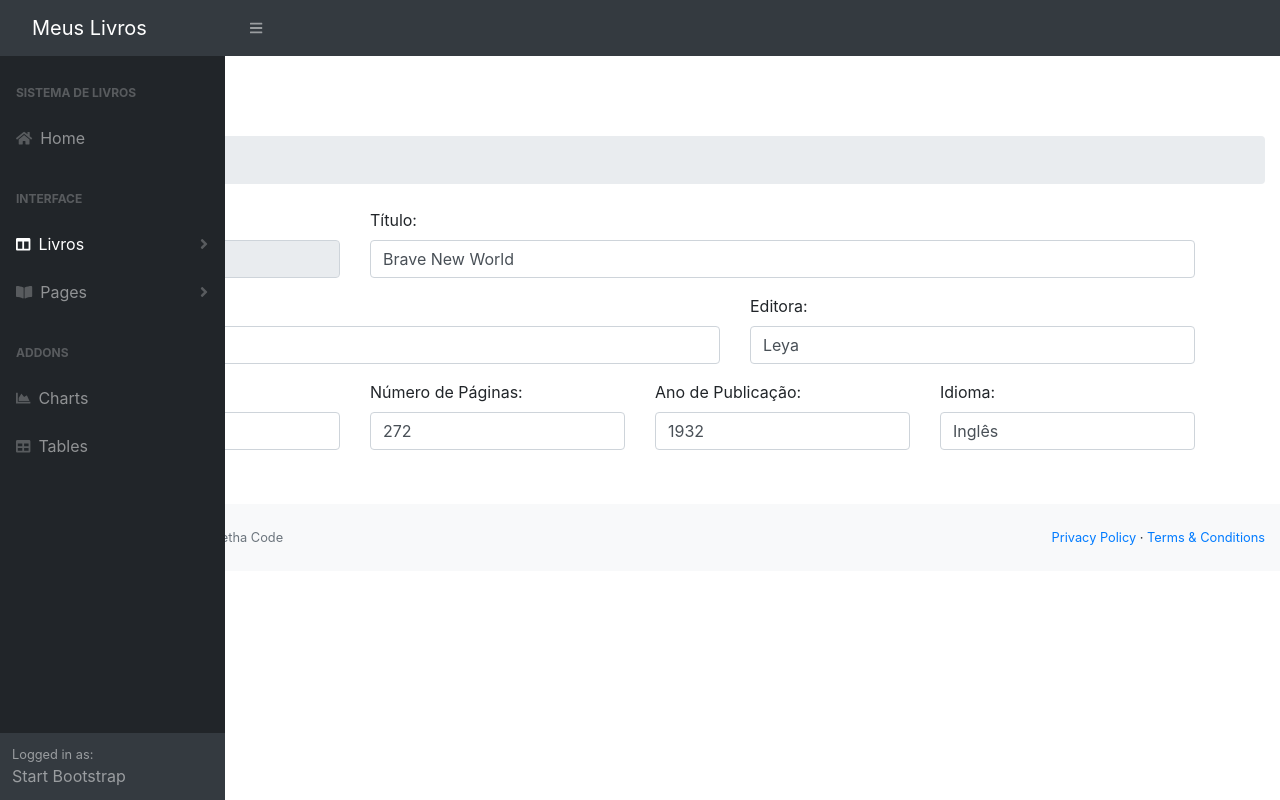
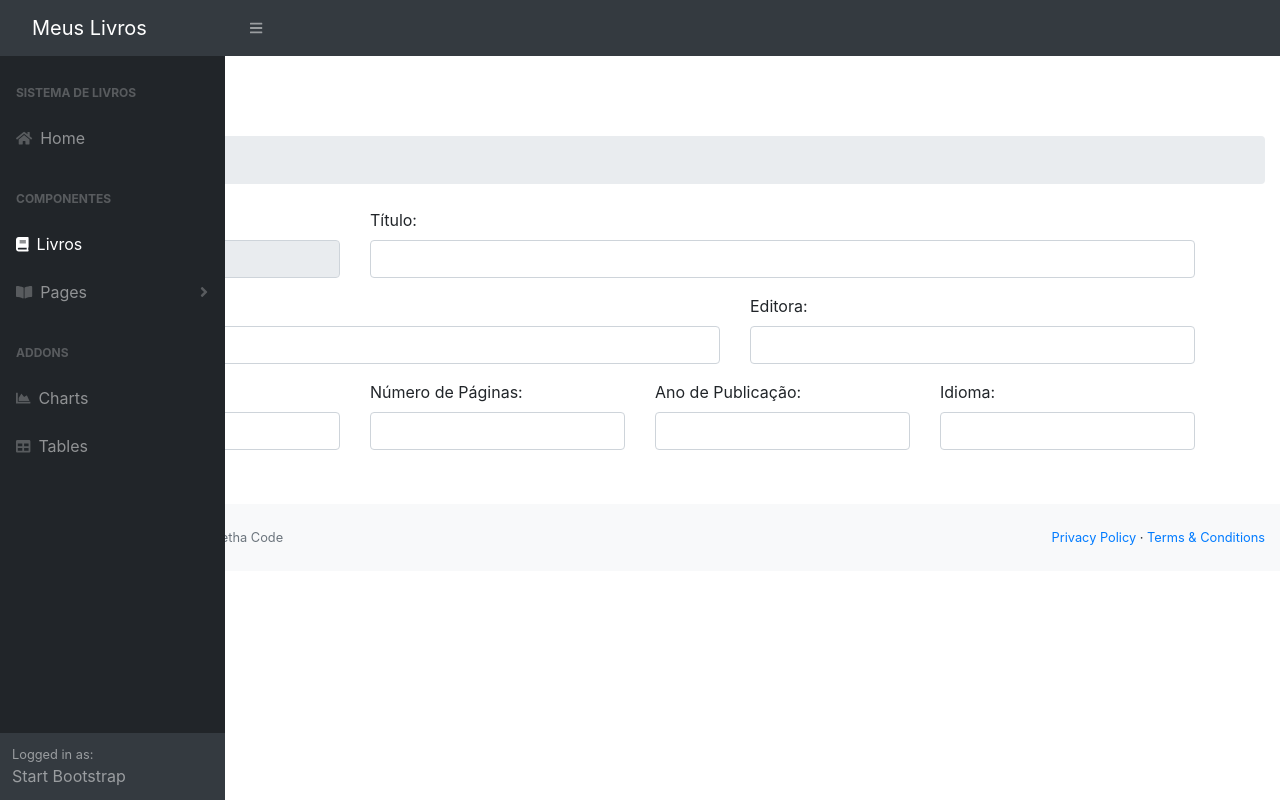
Before and after one commit to vinielias11/ProjetoFinalBethaCode, an Angular app in the folder FrontEnd/: page /livrosForm in a window 1280 px wide. Built offline with nearby package versions, Linux system fonts and the light colour scheme.

Commit message:
Continuando service

```diff
--- a/FrontEnd/src/app/livros/livro.ts
+++ b/FrontEnd/src/app/livros/livro.ts
@@ -2,8 +2,8 @@ export class Livro {
     id: number;
     titulo: string;
     numeroPaginas: number;
-    autor: string;
-    editora: string;
+    autor: number;
+    editora: number;
     anoPublicacao: string;
     genero: string;
     idioma: string;
--- a/FrontEnd/src/app/livros/livros-form/livros-form.component.ts
+++ b/FrontEnd/src/app/livros/livros-form/livros-form.component.ts
@@ -1,4 +1,5 @@
 import { Component, OnInit } from '@angular/core';
+import { LivrosService } from 'src/app/livros.service';
 import { Livro } from '../livro';
 
 @Component({
@@ -10,16 +11,8 @@ export class LivrosFormComponent implements OnInit {
 
   livro: Livro;
 
-  constructor() {
+  constructor( private service: LivrosService ) {
     this.livro = new Livro();
-    this.livro.id = 1;
-    this.livro.titulo = 'Brave New World';
-    this.livro.numeroPaginas = 272;
-    this.livro.autor = 'Aldous Huxley';
-    this.livro.editora = 'Leya';
-    this.livro.anoPublicacao = '1932';
-    this.livro.genero = 'Distopia';
-    this.livro.idioma = 'Inglês';
   }
 
   ngOnInit(): void {
@@ -27,7 +20,12 @@ export class LivrosFormComponent implements OnInit {
   }
 
   onClickSalvar() {
-    console.log('Teste save')
+    console.log(this.livro);
+    this.service
+      .salvar(this.livro)
+      .subscribe(resp => {
+        console.log(resp);
+      })
   }
 
 }
--- a/FrontEnd/src/app/template/sidebar/sidebar.component.html
+++ b/FrontEnd/src/app/template/sidebar/sidebar.component.html
@@ -7,12 +7,11 @@
                     ><div class="sb-nav-link-icon"><i class="fas fa-home"></i></div>
                     Home</a
                 >
-                <div class="sb-sidenav-menu-heading">Interface</div>
+                <div class="sb-sidenav-menu-heading">Componentes</div>
                 <a class="nav-link collapsed" routerLink="/livrosForm" data-toggle="collapse" data-target="#collapseLayouts" aria-expanded="false" aria-controls="collapseLayouts"
-                    ><div class="sb-nav-link-icon"><i class="fas fa-columns"></i></div>
+                    ><div class="sb-nav-link-icon"><i class="fas fa-book"></i></div>
                     Livros
-                    <div class="sb-sidenav-collapse-arrow"><i class="fas fa-angle-down"></i></div
-                ></a>
+                    </a>
                 <div class="collapse" id="collapseLayouts" aria-labelledby="headingOne" data-parent="#sidenavAccordion">
                     <nav class="sb-sidenav-menu-nested nav"><a class="nav-link" href="layout-static.html">Static Navigation</a><a class="nav-link" href="layout-sidenav-light.html">Light Sidenav</a></nav>
                 </div>
```
